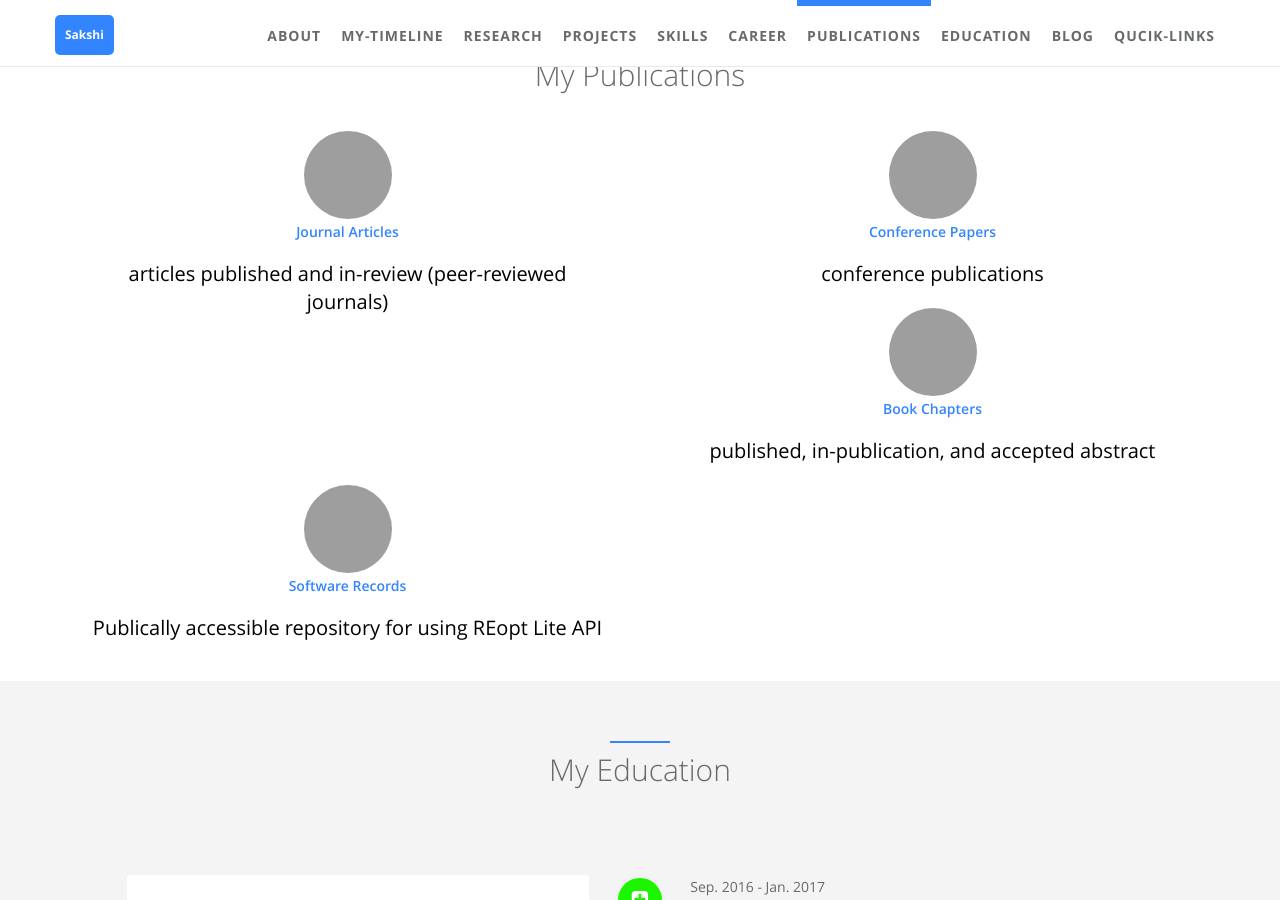
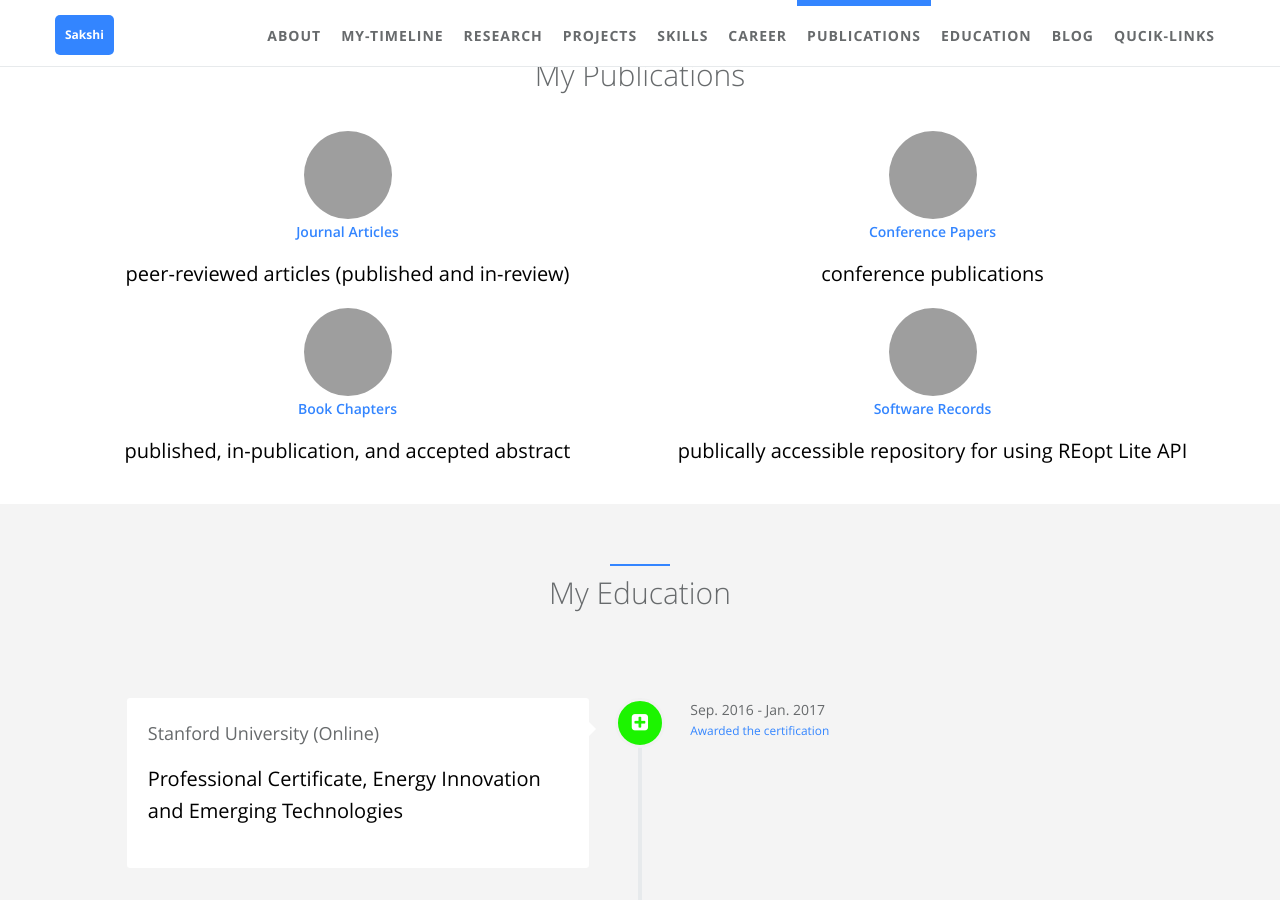
Before and after one commit to sakshi-mishra/sakshi-mishra.github.io, a Jekyll site: the page built from index.html, in a window 1280 px wide and 900 px high, scrolled down 7131 px, cut to the strip 0-900 px from the top of the window. Built offline with Jekyll 4.4.1, drawn with Linux system fonts in a browser that asks for light colours; some of the changed text lies outside the part shown; grey boxes are pictures that could not be loaded.

Commit message:
updating CV and SOP

```diff
--- a/_config.yml
+++ b/_config.yml
@@ -24,7 +24,7 @@
   facebook_username:  # Leave blank if you don't have now
   twitter_username:  # Leave blank if you don't have now
   email: sakshimishra732@gmail.com  # Leave blank if you don't have now
-  cv:  # An online CV can be printed as PDF, leave blank if you don't have now
+  cv: https://drive.google.com/file/d/1uQq4KXqYKeJrNEi7qJVs_37Cg-sx4YX2/view?usp=sharing # An online CV can be printed as PDF, leave blank if you don't have now
   # skill icons are on avatar's left and right side. Reference urls are http://fontawesome.io/ and http://fizzed.com/oss/font-mfizz
   skill_icon1:
     - name: fa-linux
--- a/_data/index/publications.yml
+++ b/_data/index/publications.yml
@@ -5,7 +5,7 @@
   i18n: jalpc
   url: https://scholar.google.com/citations?user=4EXUytUAAAAJ&hl=en
   img: /static/assets/img/landing/journal.jpeg
-  desc: articles published and in-review (peer-reviewed journals)
+  desc: peer-reviewed articles (published and in-review)
 
 - name: Conference Papers
   i18n: cpython
@@ -23,4 +23,4 @@
   i18n: google
   url: https://www.osti.gov/biblio/1561513
   img: /static/assets/img/landing/software-record.png
-  desc: Publically accessible repository for using REopt Lite API
+  desc: publically accessible repository for using REopt Lite API
--- a/_data/index/research.yml
+++ b/_data/index/research.yml
@@ -5,5 +5,5 @@
 - name: Current Reseach Interests
   i18n: google
   img: /static/assets/img/landing/research.png
-  url: https://sakshi-mishra.github.io/ai-for-energy/2018/05/17/dimensionality-reduction-and-tSNE-viz.html
-  desc: Will add SOP and summarize current research interests
+  url: https://drive.google.com/file/d/1jqdrzZR7LXITn9ugqjvHfyHs1HZVKpjp/view?usp=sharing
+  desc: Statement of Purpose - current research interests
```
